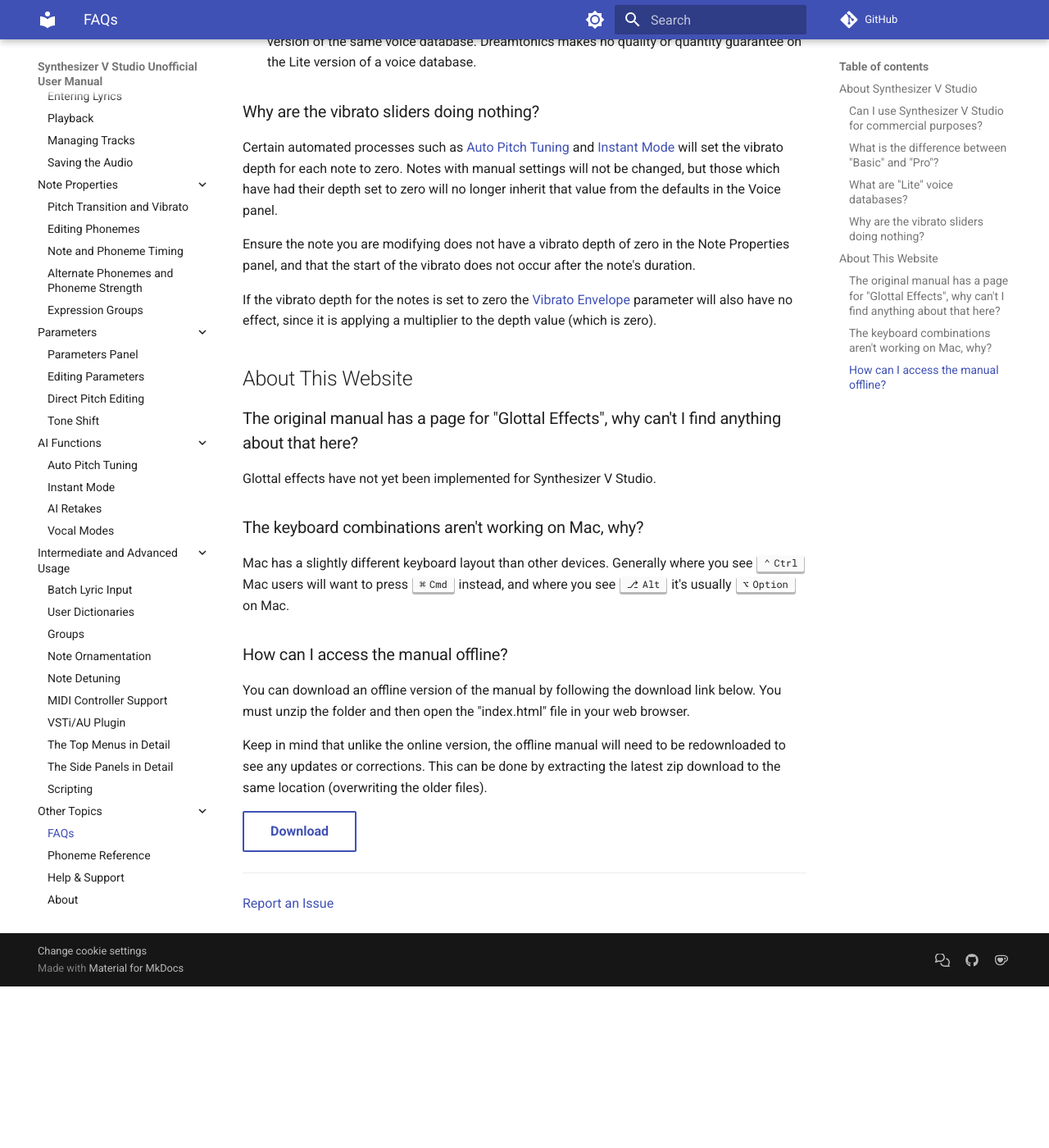
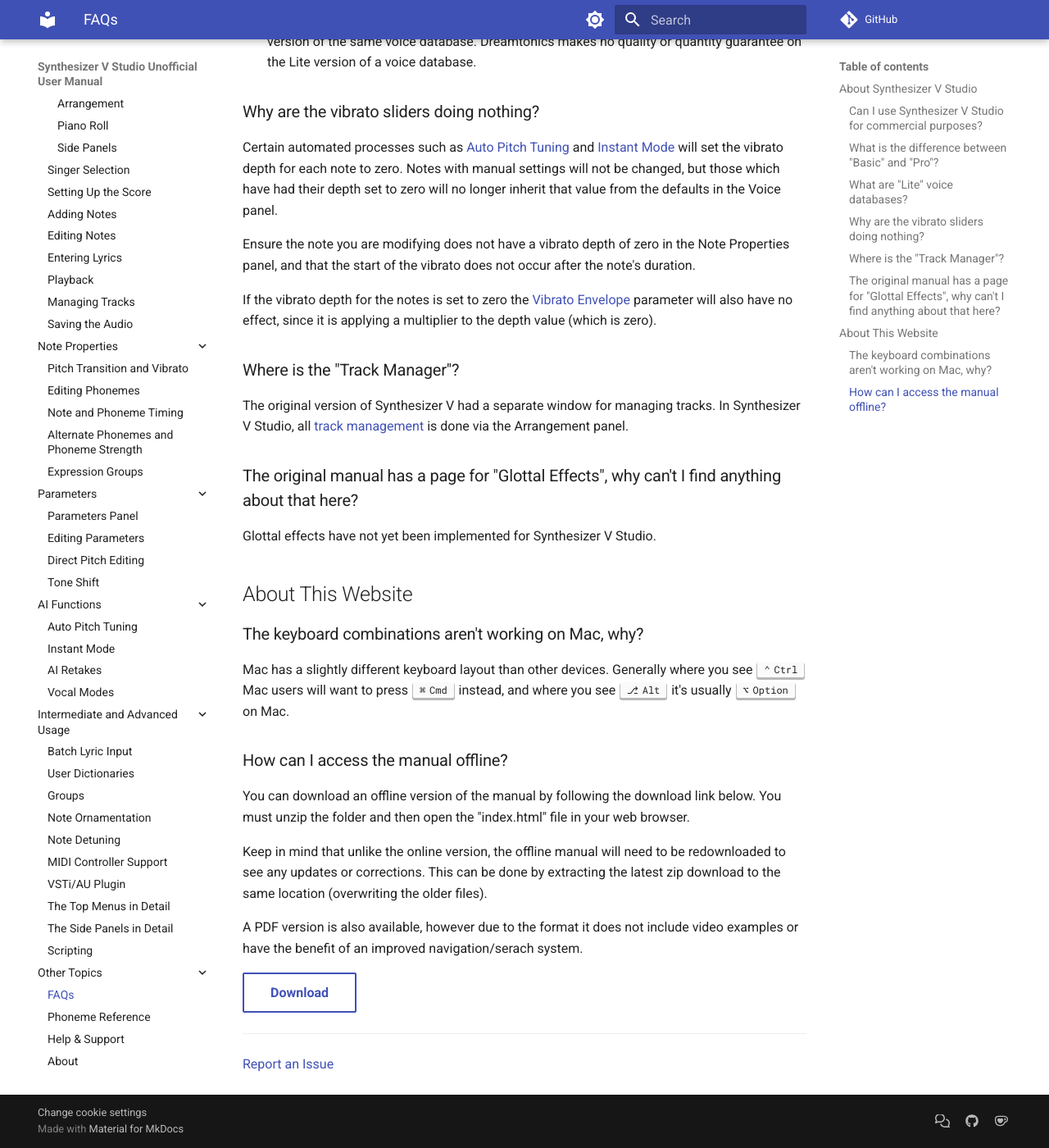
Before and after one commit to claire-west/svstudio-manual, an MkDocs documentation site: the page built from docs/faq.md, in a window 1280 px wide and 1400 px high, scrolled down 1275 px. Shown: the whole window at 82% size. Built offline with MkDocs 1.6.1 and Material for MkDocs 9.7.7, drawn with Linux system fonts in a browser that asks for light colours; comment, search, counter and statistics services are not loaded; before the commit the page ends 2478 px from its top, so only the background shows below that.

```diff
--- a/docs/faq.md
+++ b/docs/faq.md
@@ -43,11 +43,15 @@
 
 If the vibrato depth for the notes is set to zero the [Vibrato Envelope](parameters/editing-parameters.md#vibrato-envelope) parameter will also have no effect, since it is applying a multiplier to the depth value (which is zero).
 
-## About This Website
+### Where is the "Track Manager"?
+
+The original version of Synthesizer V had a separate window for managing tracks. In Synthesizer V Studio, all [track management](quickstart/managing-tracks.md) is done via the Arrangement panel.
 
 ### The original manual has a page for "Glottal Effects", why can't I find anything about that here?
 
 Glottal effects have not yet been implemented for Synthesizer V Studio.
+
+## About This Website
 
 ### The keyboard combinations aren't working on Mac, why?
 
@@ -59,6 +63,8 @@
 
 Keep in mind that unlike the online version, the offline manual will need to be redownloaded to see any updates or corrections. This can be done by extracting the latest zip download to the same location (overwriting the older files).
 
+A PDF version is also available, however due to the format it does not include video examples or have the benefit of an improved navigation/serach system.
+
 [Download](https://github.com/claire-west/svstudio-manual/releases/tag/latest){ .md-button }
 
 ---
```
Also changed, not shown: docs/quickstart/managing-tracks.md (+4 -0 lines), 1 other file.
